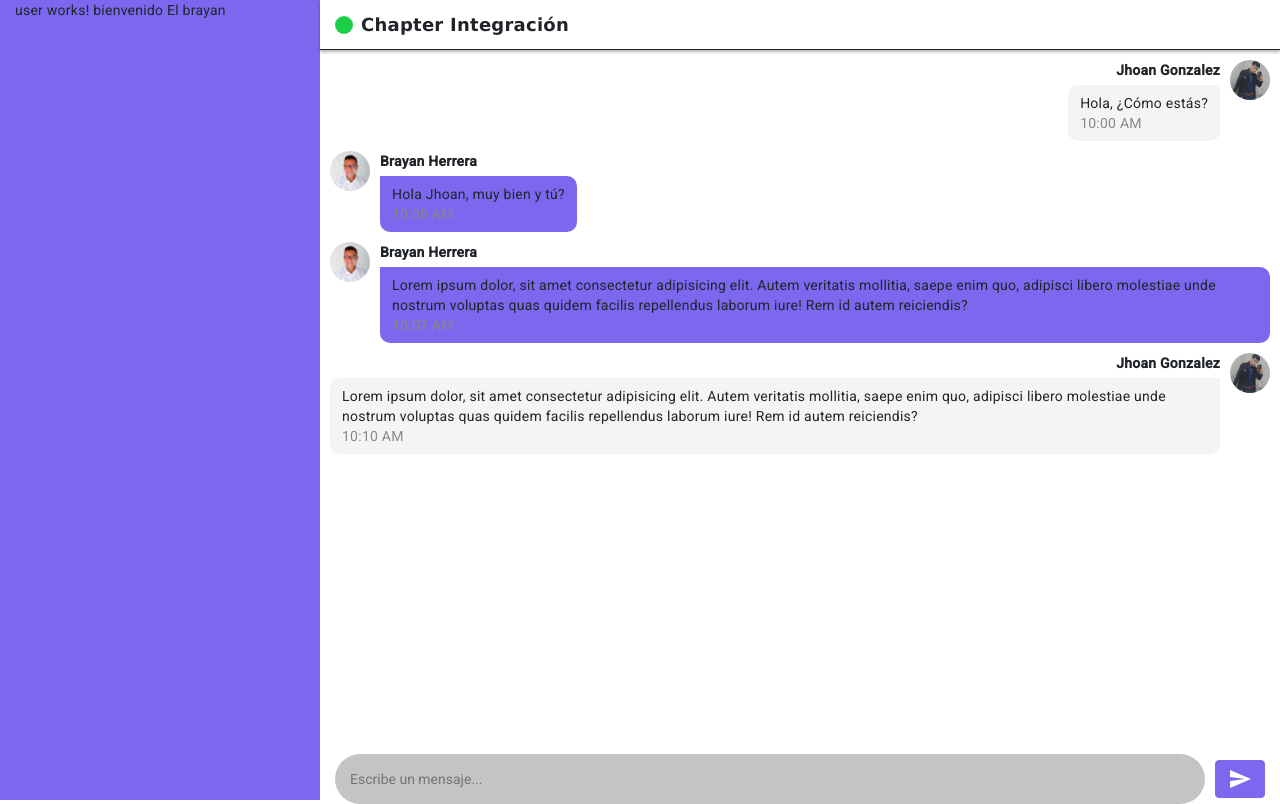
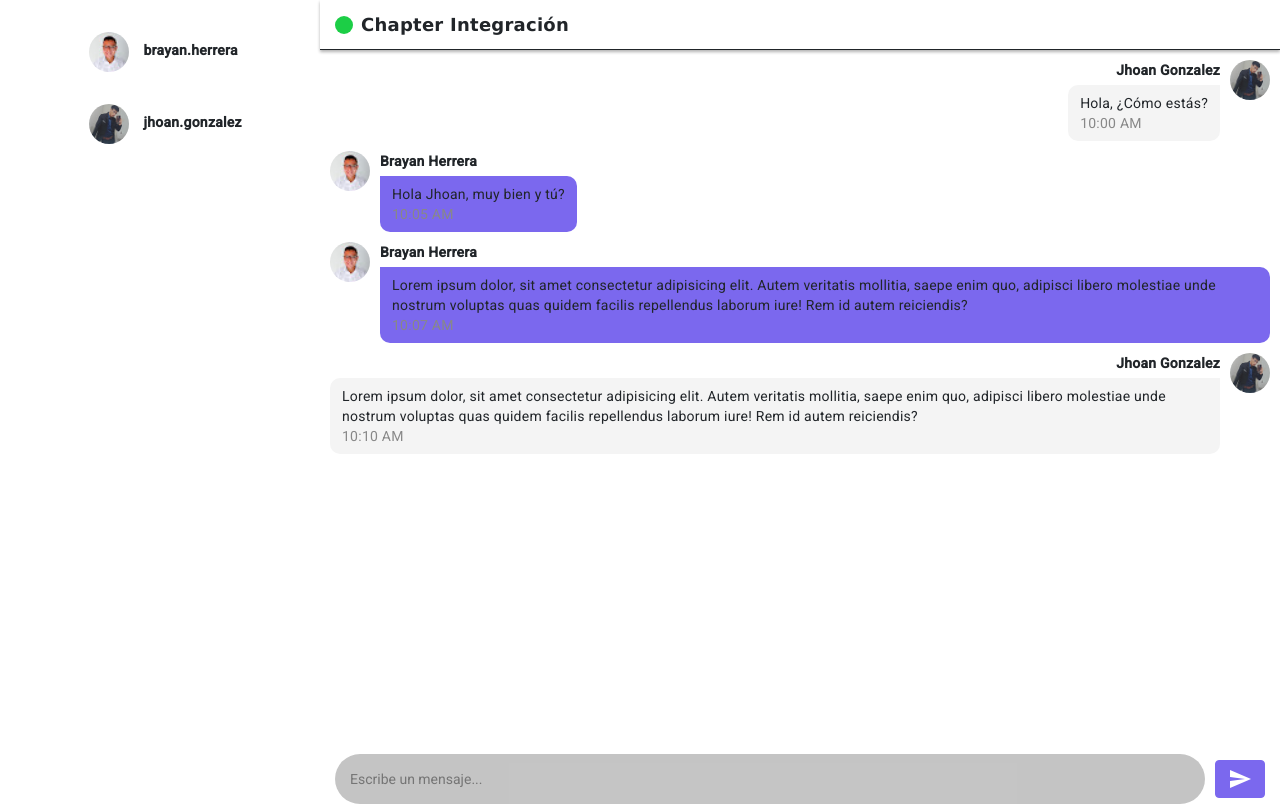
Before and after one commit to RSocketSamples/betaChatRsocketClient, an Angular app: page / in a window 1280 px wide. Built offline with nearby package versions, Linux system fonts and the light colour scheme.

Commit message:
Added user section :)

```diff
--- a/angular.json
+++ b/angular.json
@@ -96,5 +96,8 @@
         }
       }
     }
+  },
+  "cli": {
+    "analytics": "59d66b85-22e9-4408-8f59-3ba29d3bb252"
   }
 }
--- a/src/app/ui/chat/components/chat/chat.component.ts
+++ b/src/app/ui/chat/components/chat/chat.component.ts
@@ -14,12 +14,14 @@ export class ChatComponent {
   senderUser: IUser = {
     id: 1,
     name: 'Jhoan Gonzalez',
+    nickname: "jhoan.gonzalez",
     profileImage: 'assets/perfil-sender.jpg',
   }
 
   receiverUser: IUser = {
     id: 2,
     name: 'Brayan Herrera',
+    nickname: "brayan.herrera",
     profileImage: 'assets/perfil-image.jpg',
   }
 
--- a/src/app/ui/chat/components/user/user.component.css
+++ b/src/app/ui/chat/components/user/user.component.css
@@ -1,4 +1,17 @@
 .container {
-    background-color: mediumslateblue;
-    height: 100vh;
+  margin-left: 20%;
+  margin-top: 10%;
 }
+
+.profile-image {
+  width: 40px;
+  height: 40px;
+  border-radius: 50%;
+  margin-left: 10px;
+  margin-right: 5%;
+}
+
+.user-info{
+  display: flex;
+  align-items: self-end;
+}
--- a/src/app/ui/chat/components/user/user.component.html
+++ b/src/app/ui/chat/components/user/user.component.html
@@ -1,3 +1,6 @@
 <div class="container" *ngFor="let user of users">
-    <p>user works! bienvenido {{user.name}}</p>
+  <div class="user-info">
+    <img class="profile-image" src="{{ user.profileImage }}" alt="Imagen de Perfil">
+    <b><p>{{user.nickname}}</p></b>
+  </div>
 </div>
--- a/src/app/ui/chat/components/user/user.component.ts
+++ b/src/app/ui/chat/components/user/user.component.ts
@@ -1,4 +1,5 @@
 import { Component } from '@angular/core';
+import { IUser } from '../../interfaces/user.interface';
 
 @Component({
   selector: 'app-user',
@@ -6,9 +7,18 @@ import { Component } from '@angular/core';
   styleUrls: ['./user.component.css']
 })
 export class UserComponent {
-  users:{ name: string }[] = [
+  users: IUser[] = [
     {
-      'name': 'El brayan',
+      id: 1,
+      name: "Brayan Herrera",
+      nickname: "brayan.herrera",
+      profileImage: "assets/perfil-image.jpg"
+    },
+    {
+      id: 2,
+      name: "Jhoan Gonzales",
+      nickname: "jhoan.gonzalez",
+      profileImage: "assets/perfil-sender.jpg"
     },
   ];
 }
--- a/src/app/ui/chat/interfaces/user.interface.ts
+++ b/src/app/ui/chat/interfaces/user.interface.ts
@@ -1,5 +1,6 @@
 export interface IUser {
     id: number;
     name: string;
+    nickname: string;
     profileImage: string;
   }
```
Also changed, not shown: 1 other file (tests, documents, lock files or other folders).
